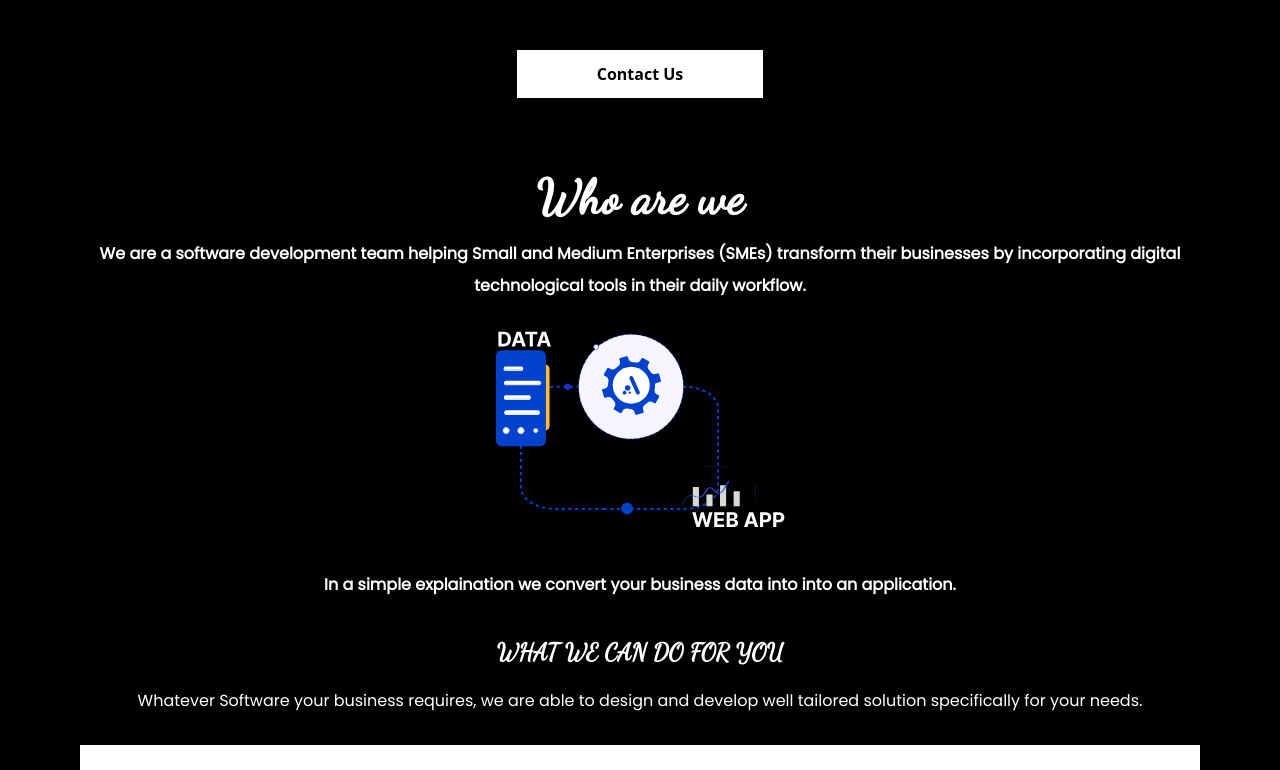
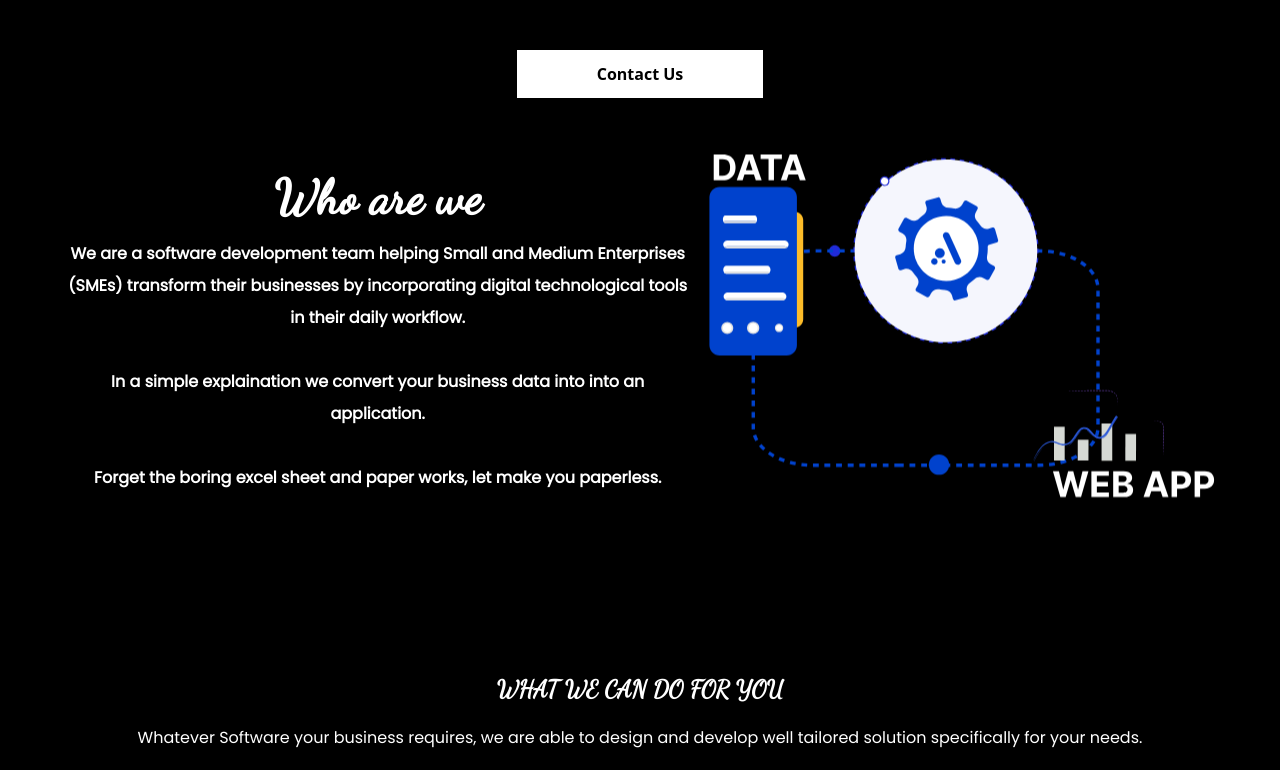
Before and after one commit to kwamea236/portfolio, a Next.js app: page / in a window 1280 px wide. Shown: the part 300-1070 px from the top of the page. Built offline with nearby package versions, Linux system fonts and the light colour scheme.

Commit message:
myservice image flex

```diff
--- a/pages/src/Contact.tsx
+++ b/pages/src/Contact.tsx
@@ -14,7 +14,7 @@ export default function Contact(){
                 </div>
 
                 <div className="relative z-0 w-full mb-6 group">
-                    <input type="email" name="floating_email" id="floating_email" className="block py-2.5 px-0 w-full text-sm bg-white text-gray-900 bg-transparent border-0 border-b-2 border-gray-300 appearance-none dark:text-white dark:border-gray-600 dark:focus:border-blue-500 focus:outline-none focus:ring-0 focus:border-blue-600 peer" placeholder=" " required />
+                    <input type="text" name="floating_email" id="floating_email" className="block py-2.5 px-0 w-full text-sm bg-white text-gray-900 bg-transparent border-0 border-b-2 border-gray-300 appearance-none dark:text-white dark:border-gray-600 dark:focus:border-blue-500 focus:outline-none focus:ring-0 focus:border-blue-600 peer" placeholder=" " required />
                     <label htmlFor="floating_email" className="peer-focus:font-medium absolute text-sm text-gray-500 dark:text-gray-400 duration-300 transform -translate-y-6 scale-75 top-3 -z-10 origin-[0] peer-focus:left-0 peer-focus:text-blue-600 peer-focus:dark:text-blue-500 peer-placeholder-shown:scale-100 peer-placeholder-shown:translate-y-0 peer-focus:scale-75 peer-focus:-translate-y-6">Enter your message</label>
                 </div>
 
--- a/pages/src/Myservice.tsx
+++ b/pages/src/Myservice.tsx
@@ -5,6 +5,7 @@ function Myservice(){
     return(
         <section className="bg-black p-4 mt-5">
           <div className="px-10">
+            <div className="md:flex">
               <div>
                 <h1 className="mt-10 text-5xl font-bold mx-5 text-center items-center font-dancing text-white">Who are we</h1>
                 <p className="font-bold px-2 font-poppins leading-8 py-4 text-center text-white">
@@ -12,17 +13,21 @@ function Myservice(){
                 transform their businesses by incorporating digital technological
                 tools in their daily workflow.
                 </p>
-              <div className="container mx-auto">
-                <Image src={data} alt="data service svg" width={300} className="mx-auto" />
-              </div>
 
                 <p className="font-bold px-2 font-poppins leading-8 py-4 text-center text-white">
                 In a simple explaination we convert your business data into
                 into an application.
                 </p>
+                <p className="font-bold px-2 font-poppins leading-8 py-4 text-center text-white">
+                Forget the boring excel sheet and paper works, let make you paperless.
+                </p>
+              </div>
+              <div className="container mx-auto md:py-14 mt-10">
+                <Image src={data} alt="data service svg" width={300} className="mx-auto animate-slow md:w-auto sm:w-auto" />
+              </div>
             </div>
 
-            <div className="md:text-center">
+            <div className="md:text-center md:-mt-11">
               <h3 className="text-2xl py-1 pt-5 font-bold mx-5 text-white text-center font-dancing dark:text-white">WHAT WE CAN DO FOR YOU</h3>
 
               <p className="text-center text-white px-4 py-4 mx-auto font-poppins md:contianer md:mx-auto md:px-20 dark:text-white">
```
Lines whose indentation alone changed are shown as unchanged.
